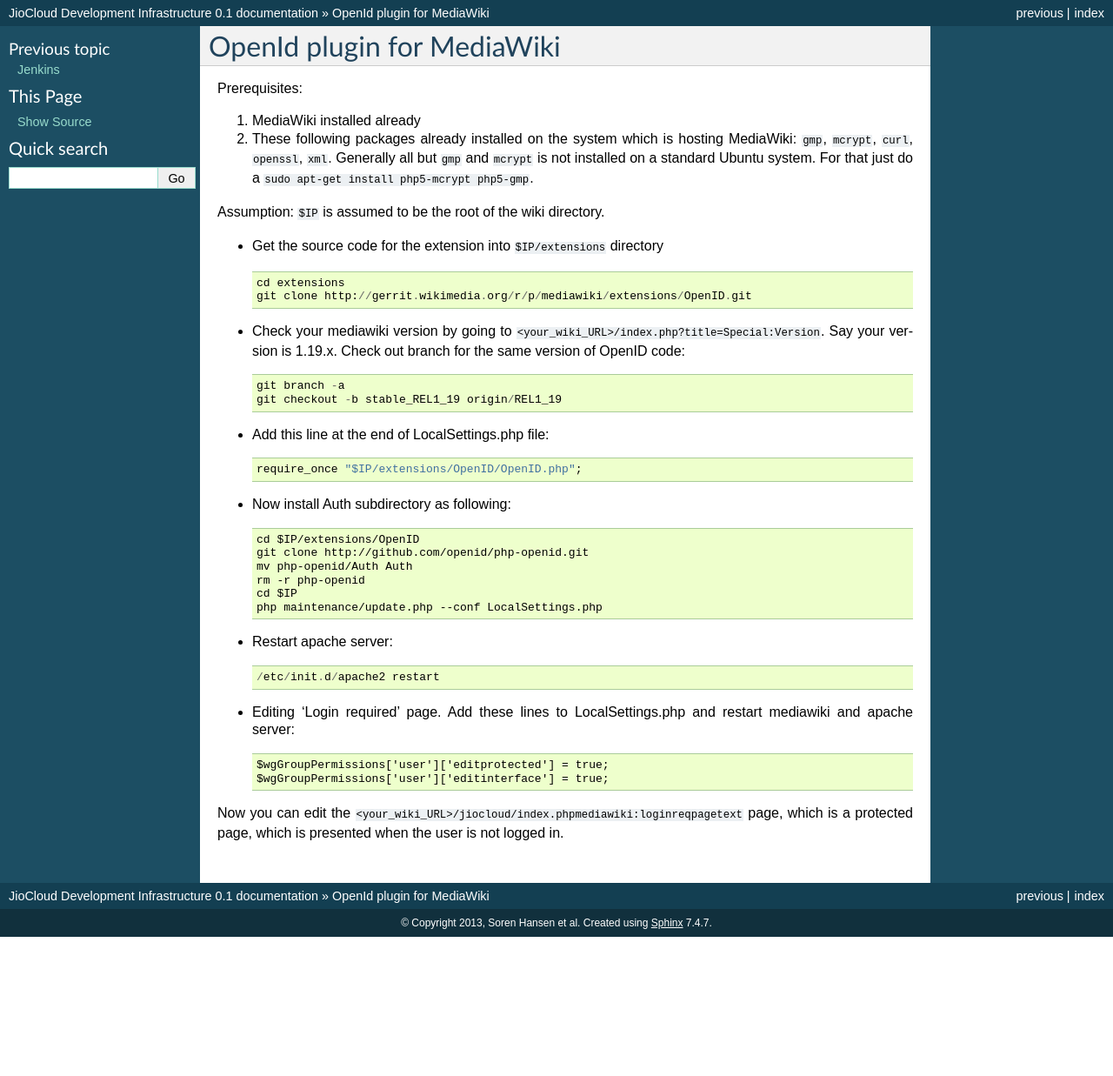
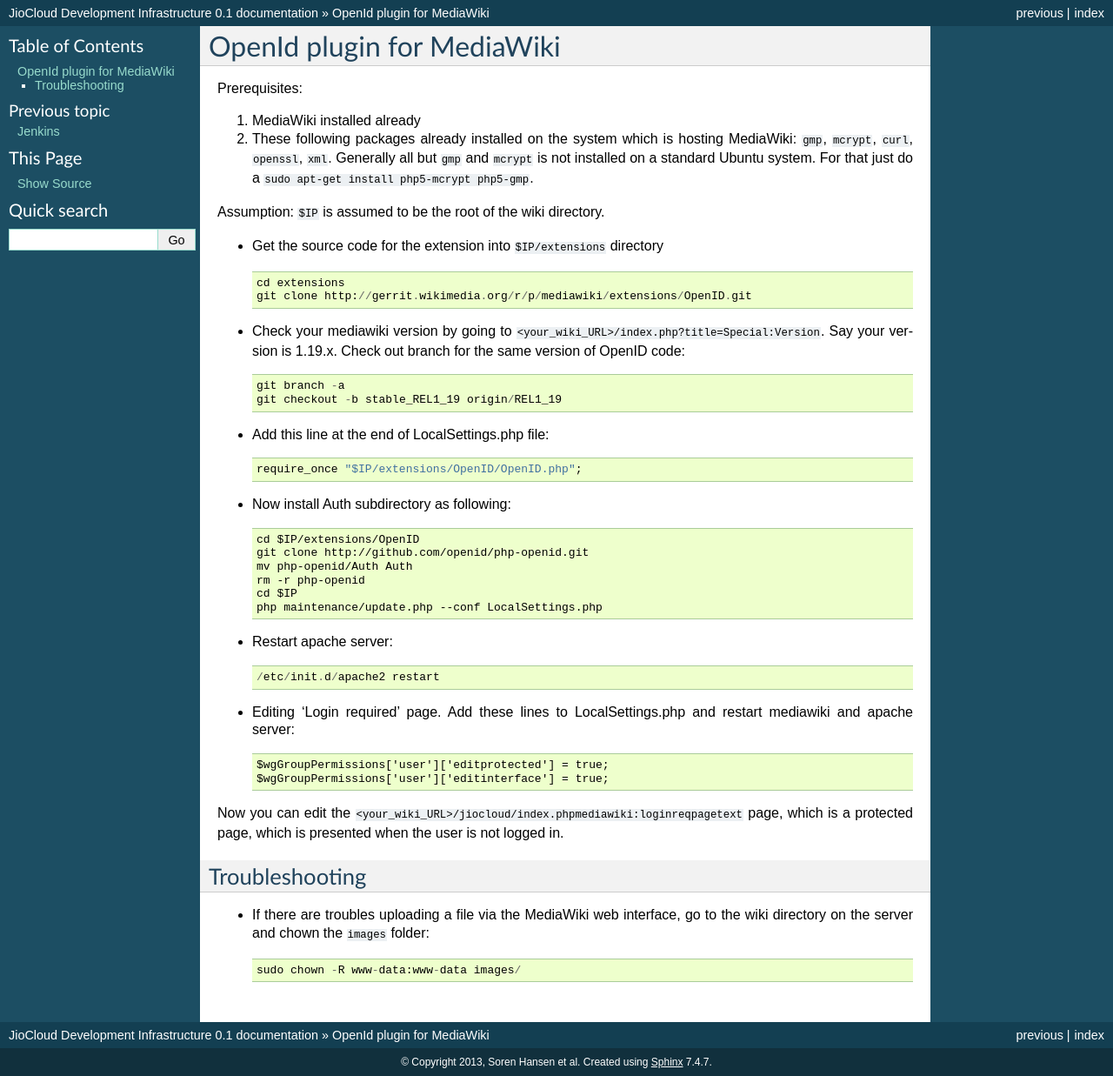
Before and after one commit to varunarya10/infrastructure-docs, a Sphinx documentation site: the page built from source/mediawiki-openid.rst, in a window 1280 px wide. Shown: the whole page at 87% size. Built offline with Sphinx 7.4.7, drawn with Linux system fonts in a browser that asks for light colours; formulas are drawn with MathJax 3; before the commit the page ends 1077 px from its top, so only the background shows below that.

Commit message:
Add troubleshooting in case image upload fails

```diff
--- a/source/mediawiki-openid.rst
+++ b/source/mediawiki-openid.rst
@@ -51,3 +51,10 @@
 	$wgGroupPermissions['user']['editinterface'] = true;
 
 Now you can edit the ``<your_wiki_URL>/jiocloud/index.phpmediawiki:loginreqpagetext`` page, which is a protected page, which is presented when the user is not logged in.
+
+
+Troubleshooting
+---------------
+* If there are troubles uploading a file via the MediaWiki web interface, go to the wiki directory on the server and chown the ``images`` folder::
+
+	sudo chown -R www-data:www-data images/
```
